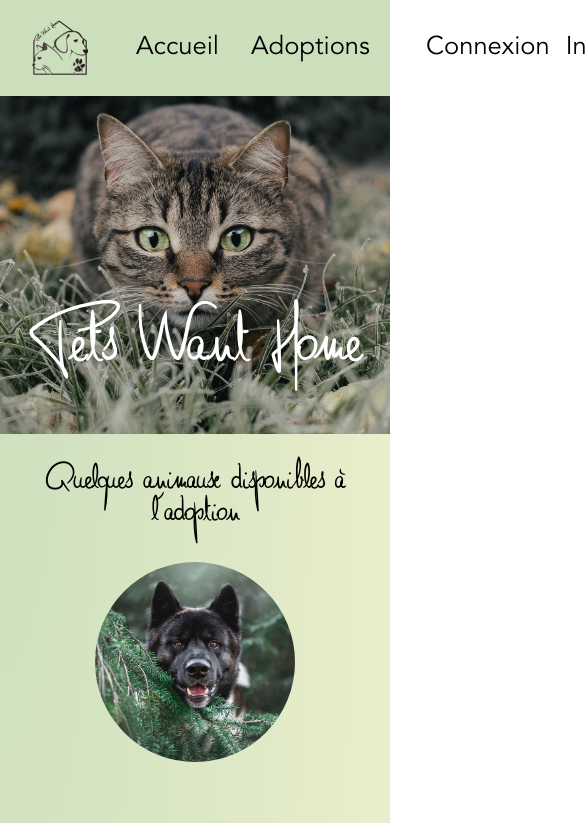
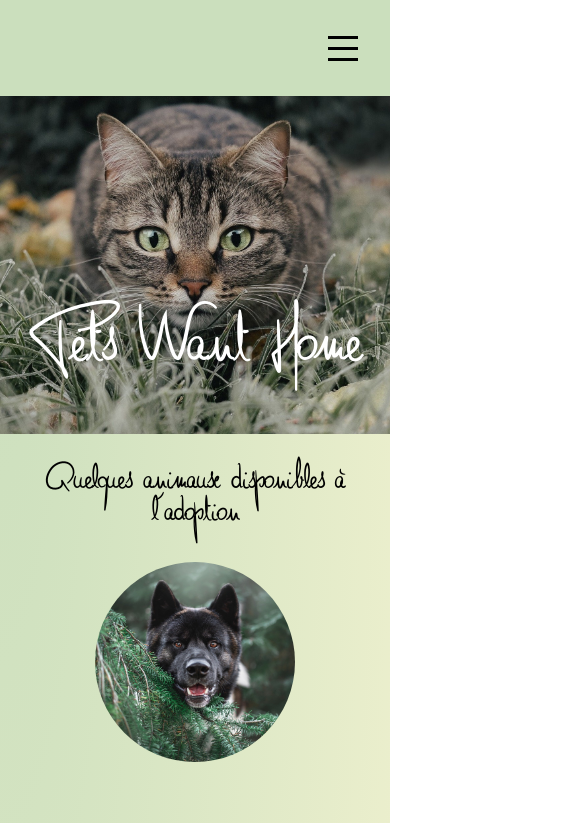
Before and after one commit to LauraH55/PetsWantHomeFront, a React app: page / in a window 390 px wide. Shown: the top 823 px of the page, 585 px wide, since content can reach past the window. Built offline with nearby package versions, Linux system fonts and the light colour scheme; a web font is replaced by a local one.

Commit message:
responsive mobile nav

```diff
--- a/src/components/Nav/index.js
+++ b/src/components/Nav/index.js
@@ -6,6 +6,11 @@ import Logo from '../../assets/img/B&W-Logo-PWH.png';
 
 const Nav = () => (
   <nav className="nav">
+    <div className="menu-login--mobile">
+      <div></div>
+      <div></div>
+      <div></div>
+    </div>
     <div className="menu-link">
       <img src={Logo} alt="logo" />
       <ul>
--- a/src/components/Nav/nav.scss
+++ b/src/components/Nav/nav.scss
@@ -43,4 +43,39 @@
       }
     }
   }
+
+  .menu-login--mobile {
+    display: none;
+  }
 }
+
+@media (max-width: 700px) {
+  .nav {
+    width: 100%;
+    display: flex;
+    justify-content: flex-end;
+
+    .menu-link {
+      display: none;
+    }
+
+    .menu-login {
+      display: none;
+    }
+
+    .menu-login--mobile {
+      display: flex;
+      flex-direction: column;
+      align-items: flex-end;
+      margin-right: vars.$gutter;
+
+      div {
+        width: 30px;
+        height: 3px;
+        background-color: black;
+        margin: 4px 0;
+      }
+    }
+  }
+
+}
```
Lines whose indentation alone changed are shown as unchanged.
